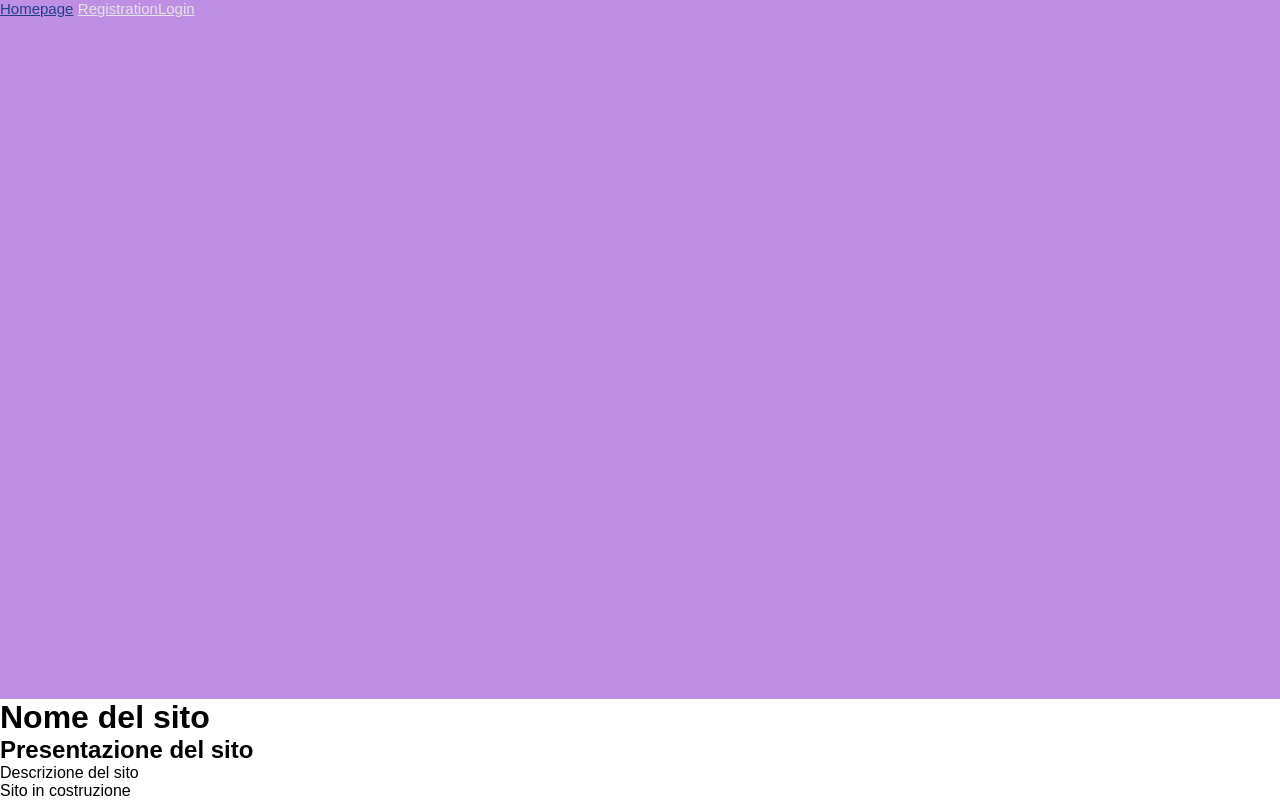
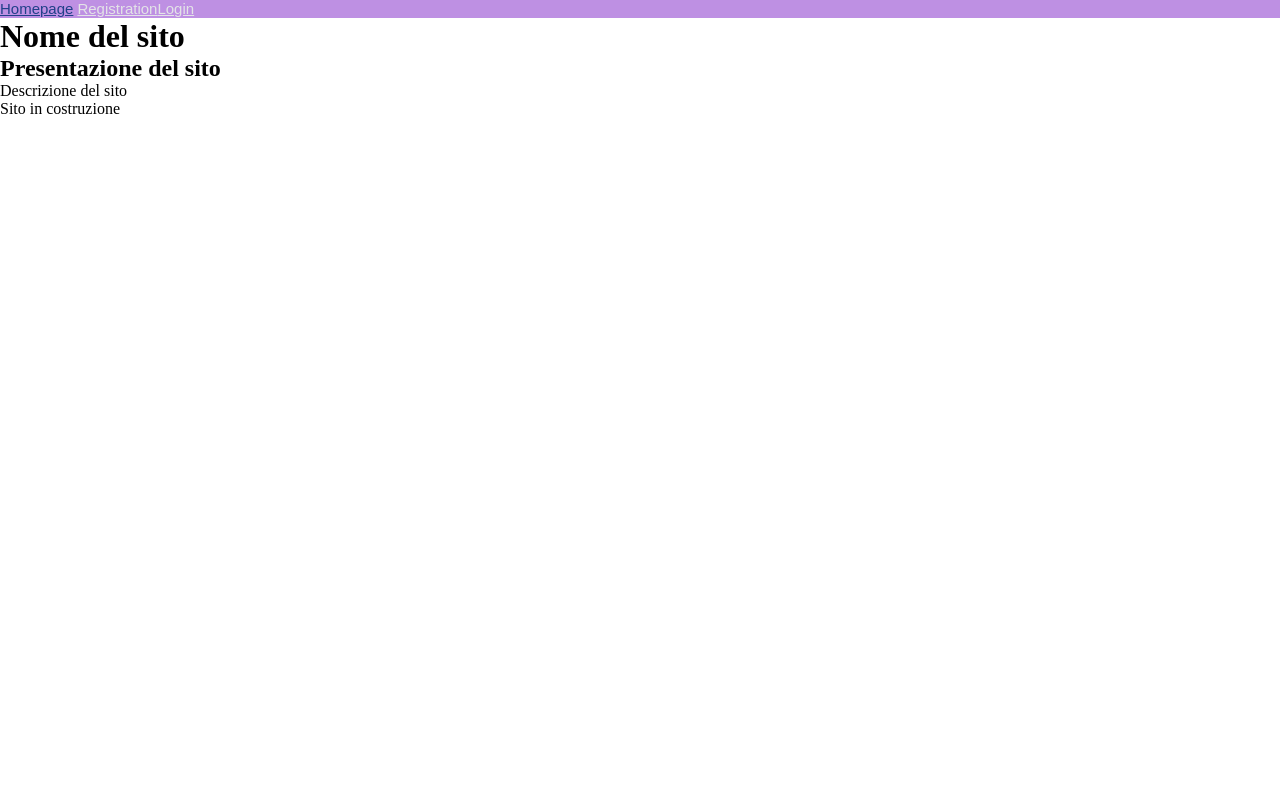
Before and after one commit to LorisPrataiolo/WebDesign, a PHP site: page /index.php in a window 1280 px wide. Run offline with PHP 8.4, Linux system fonts and the light colour scheme.

Commit message:
small changes

```diff
--- a/css/genericStyle.css
+++ b/css/genericStyle.css
@@ -4,18 +4,6 @@
     box-sizing: border-box;
 }
 
-html, body {
-    height: 100%;
-    margin: 0px;
-    font-family: Arial, Helvetica, sans-serif;
-    overflow: hidden;
-}
-
-body {
-    display: flex;
-    flex-direction: column;
-    min-height: 100vh;
-}
 
 
 
```
